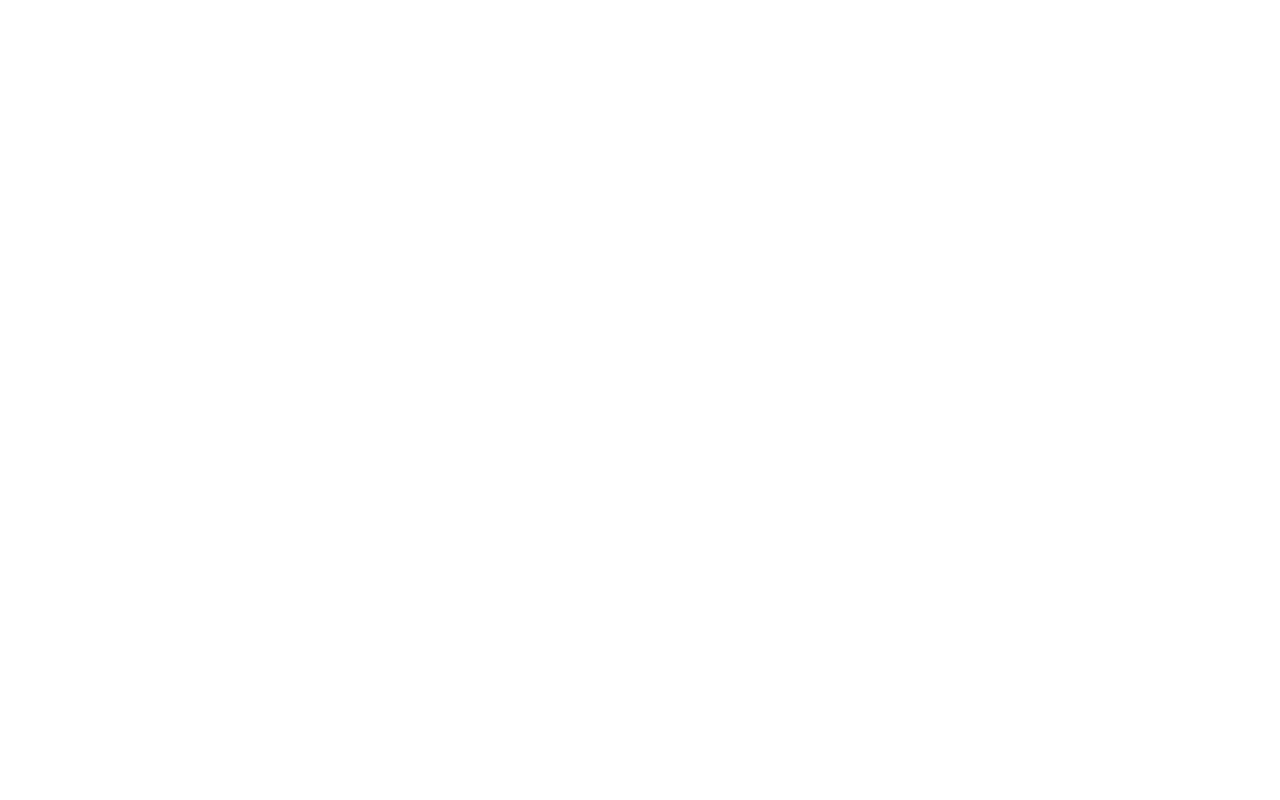
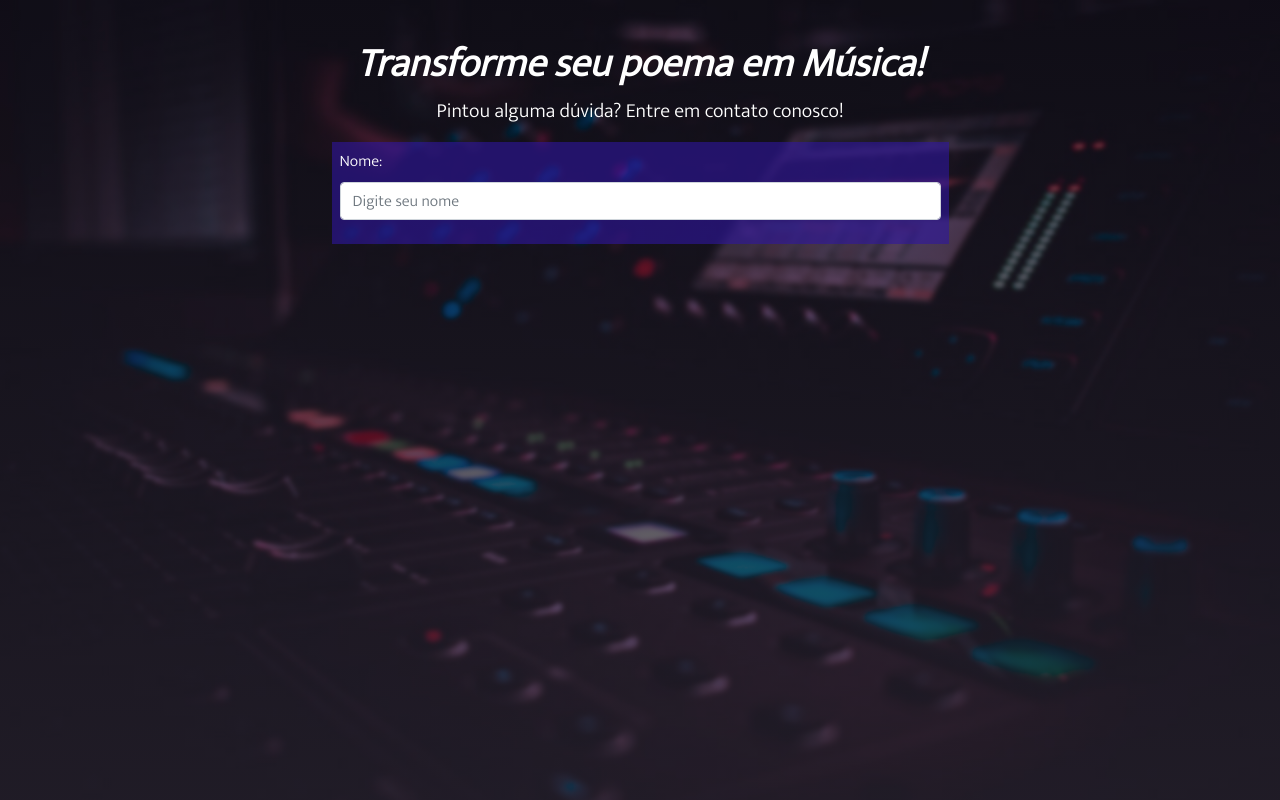
Before and after one commit to leehsanttana/form-page-project, a plain HTML site: page index.html in a window 1280 px wide. Drawn offline with nearby package versions, Linux system fonts and the light colour scheme.

Commit message:
definindo tema e iniciando o formulario

```diff
--- a/index.html
+++ b/index.html
@@ -9,12 +9,28 @@
     <title>Form Page Project</title>
     <link rel="stylesheet" href="style.css">
     <link rel="stylesheet" href="https://stackpath.bootstrapcdn.com/bootstrap/4.5.0/css/bootstrap.min.css" integrity="sha384-9aIt2nRpC12Uk9gS9baDl411NQApFmC26EwAOH8WgZl5MYYxFfc+NcPb1dKGj7Sk" crossorigin="anonymous">
-
+    <link href="https://fonts.googleapis.com/css2?family=Mukta:wght@300&display=swap" rel="stylesheet">
 </head>
 
 
 <body>
 
+    <main class="container-fluid p-2" id="main">
+        <h1 id="title">Transforme seu poema em Música!</h1>
+        <p id="description">Pintou alguma dúvida? Entre em contato conosco!</p>
+        <div class="row">
+            <div class="col-md-6 mx-auto">
+                <form action="" id="survey-form">
+                    <div class="form-group p-2">
+                        <div class="form-group">
+                            <label for="name">Nome:</label>
+                            <input type="text" class="form-control" placeholder="Digite seu nome" id="name">
+                        </div>
+                    </div>
+                </form>
+            </div>
+        </div>
+    </main>
 
     <script src="https://ajax.googleapis.com/ajax/libs/jquery/3.5.1/jquery.min.js"></script>
     <script src="https://cdnjs.cloudflare.com/ajax/libs/popper.js/1.16.0/umd/popper.min.js"></script>
--- a/style.css
+++ b/style.css
@@ -0,0 +1,26 @@
+body{
+    background: linear-gradient(to bottom,rgba(0, 0, 0, 0.6), rgb(29, 25, 31,.7)), url(image.jpg);
+    background-size: cover;
+    background-attachment: fixed;
+}
+
+#main{
+    text-align: center;
+    color: #fff;
+    font-family: 'Mukta', sans-serif;
+}
+
+#title{
+    font-weight: 900;
+    padding-top: 2rem;
+    font-style: italic;
+}
+
+#description{
+    font-size: 1.25rem;
+}
+
+#survey-form{
+    background-color: rgba(48, 23, 160, 0.6);
+    text-align: left;
+}
```
Also changed, not shown: image.jpg (added).
